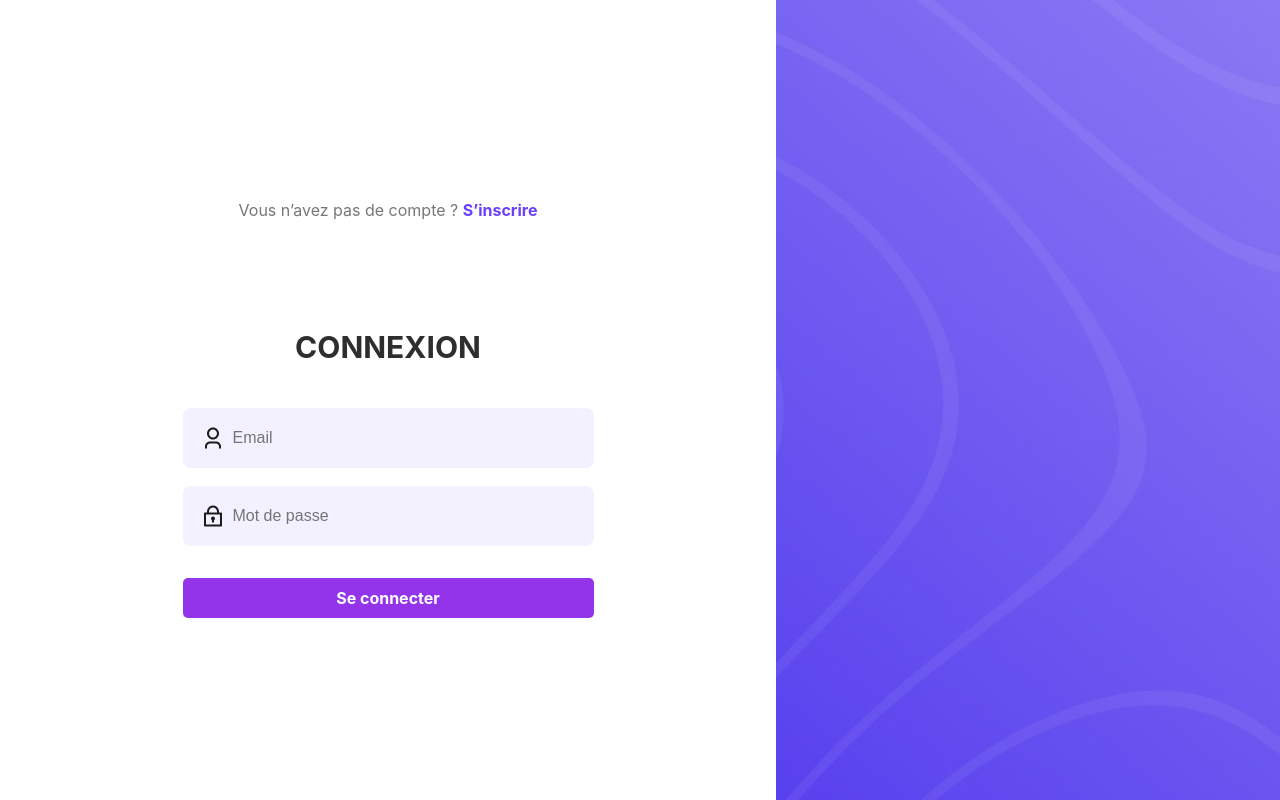
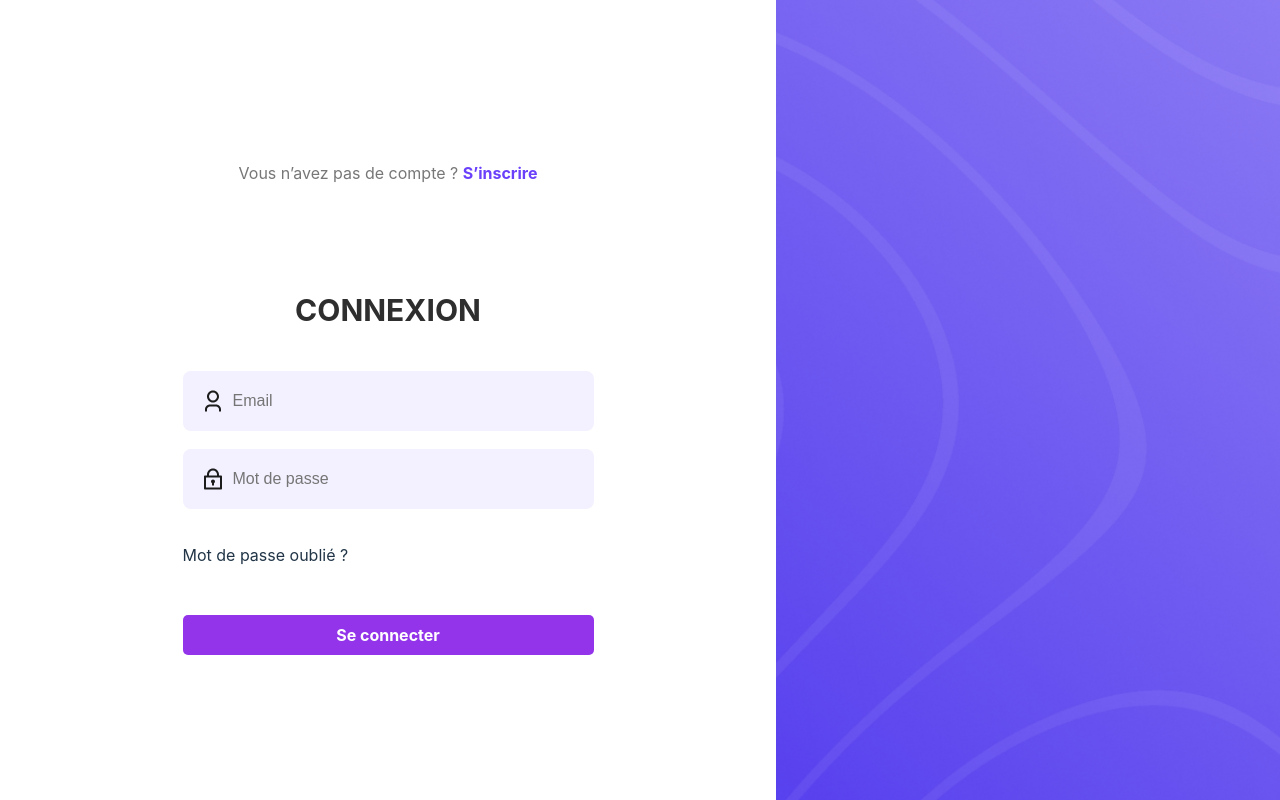
Before and after one commit to Alexisgnd/electron-vite-react-ts, a React (Vite) app: page / in a window 1280 px wide. Built offline with nearby package versions, Linux system fonts and the light colour scheme; no server answers.

Commit message:
feat: add "forgot password" link to authentication page with styling

```diff
--- a/src/pages/authentification.scss
+++ b/src/pages/authentification.scss
@@ -84,6 +84,13 @@
                         flex: 1;
                         font-size: 16px;
                     }
+
+                    .forgot-password {
+                        color: #6a40fa;
+                        font-size: 14px;
+                        font-weight: bold;
+                        cursor: pointer;
+                    }
                 }
             }
 
--- a/src/pages/authentification.tsx
+++ b/src/pages/authentification.tsx
@@ -150,6 +150,10 @@ const Authentification = () => {
                                 iconClass="lock-icon"
                             />
                         )}
+
+                        <div className="forgot-password">
+                            <p>Mot de passe oublié ?</p>
+                        </div>
                     </div>
 
                     {errorMessage && <p className="error-message">{errorMessage}</p>}
```
